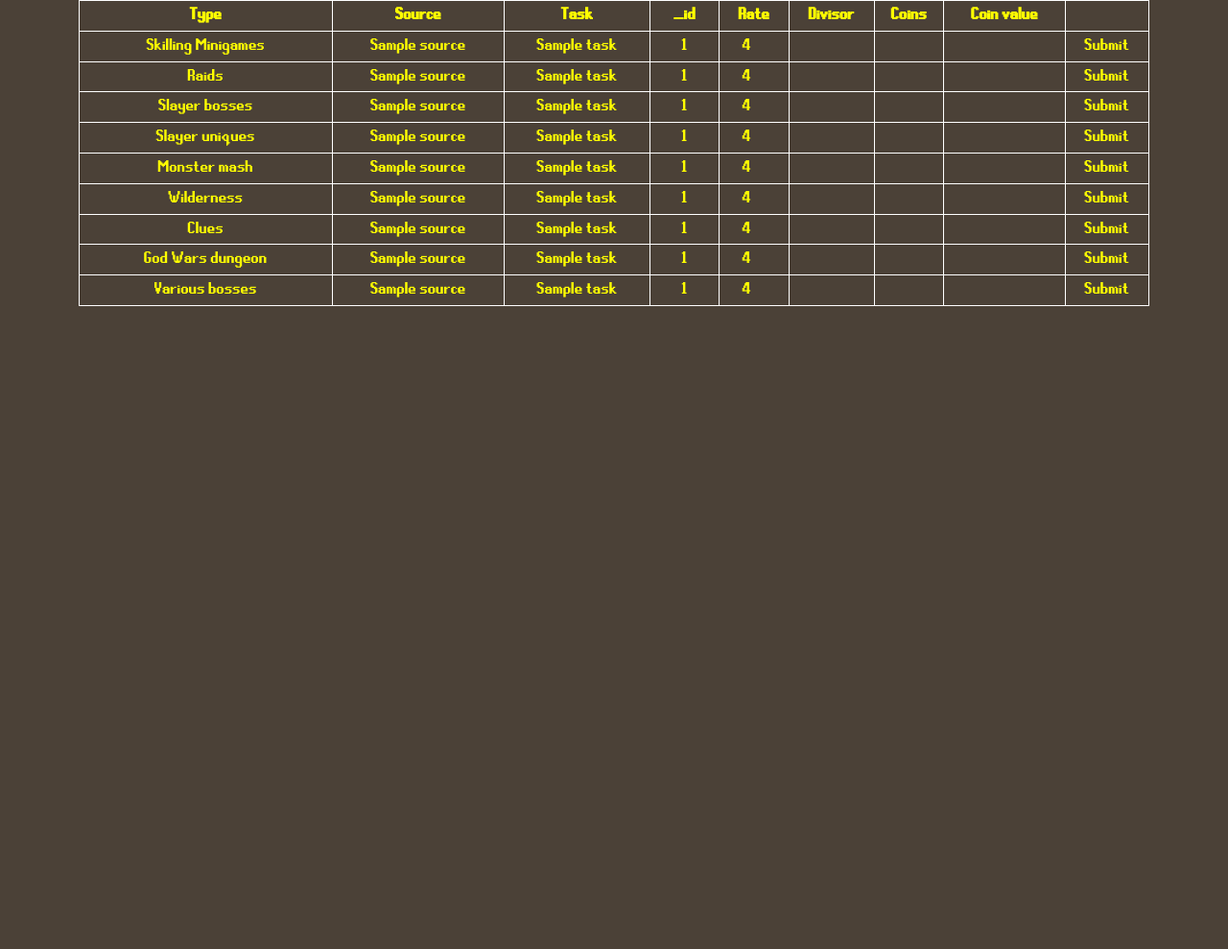
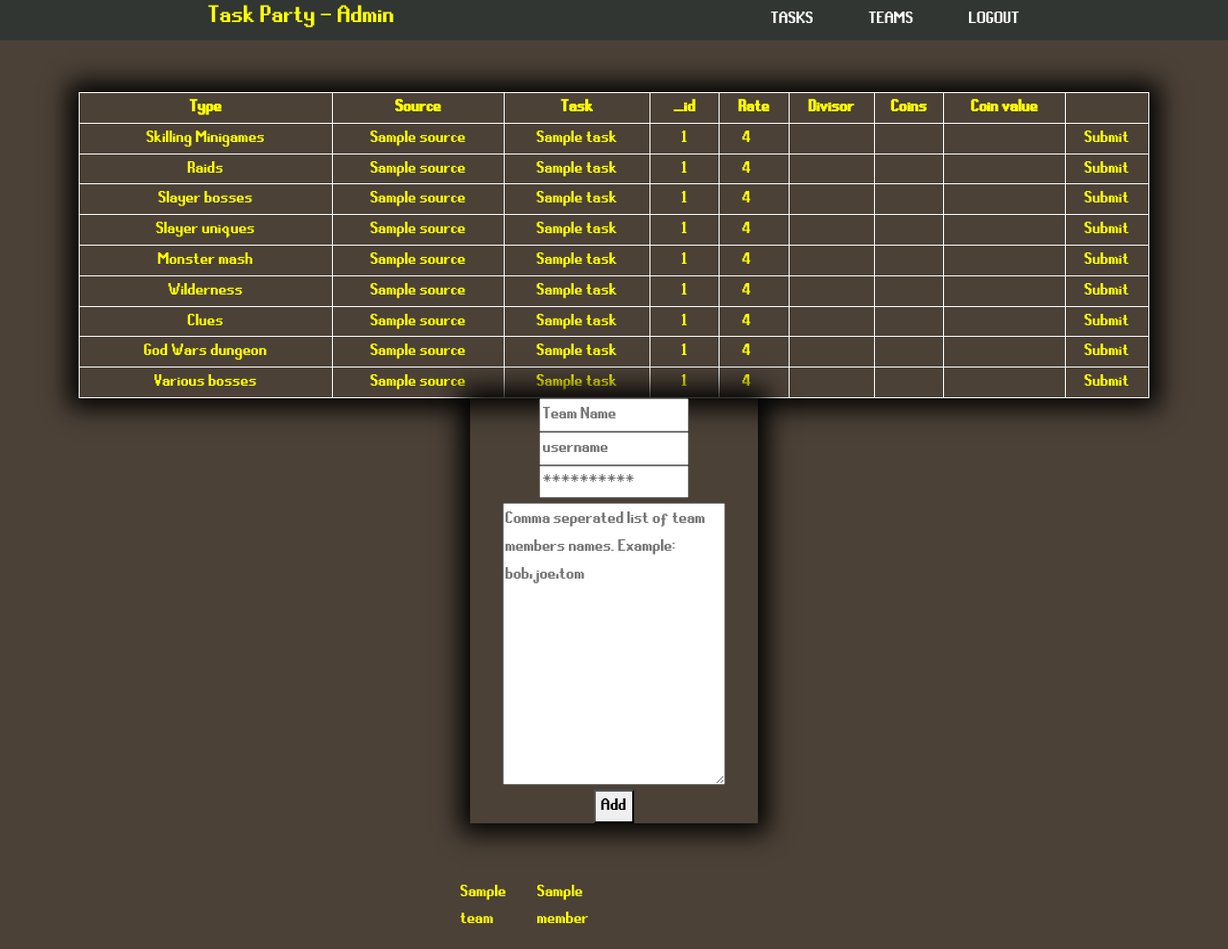
Before and after one commit to mgerni/Clan-Event, a Flask app: page /event/admin/ in a window 1280 px wide. Shown: the whole page at 96% size. Before the commit the page ends 319 px from the top, so only its background shows below. Run offline with Flask 2, Linux system fonts and the light colour scheme; the visitor is signed in with stand-in values (Sample User, id 1); a database or web service that is not in the repository returns one stand-in record (values such as "Sample title"); some libraries are stand-ins or nearby versions.

Commit message:
admin panel tasks/teams/

```diff
--- a/app.py
+++ b/app.py
@@ -1,14 +1,13 @@
 from flask import Flask, render_template, request, session, redirect
-import bcrypt
 from functools import wraps
 import pymongo
 from event.board import all_tiles
-from event import login_db, tasks_db
+from event import login_db, tasks_db, teams__db
 
 
 
 app = Flask(__name__)
-app.config['SECRET_KEY'] = "verysecret"
+app.config['SECRET_KEY'] = 'verysecret'
 
 
 MONGO_URI = 'mongodb://localhost:27017/'
@@ -17,6 +16,7 @@ db_client = pymongo.MongoClient(MONGO_URI)
 db = db_client["ClanEvent"]
 master_coll = db["MASTER"]
 game_coll = db["GAME"]
+
 
 def admin_required(f):
     @wraps(f)
@@ -27,20 +27,43 @@ def admin_required(f):
             return redirect('/event/admin/login/')
     return wrap
 
+
+def event_login_required(f):
+    @wraps(f)
+    def wrap(*args, **kwargs):
+        if 'team_logged_in' in session:
+            return f(*args, **kwargs)
+        else:
+            return redirect('/event/login/')
+    return wrap
+
 @app.route('/')
 def index():
     return redirect("event")
 
+@app.route('/event/login/', methods=['GET', 'POST'])
+def event_login():
+    if request.method == 'POST':
+        username = request.form['username']
+        password = request.form['password']
+        if login_db.event_login(username, password, 'TEAMS'):
+            session["team_logged_in"] = True
+            session["team_username"] = username
+            return redirect("/event/")
+    return render_template('event_team_login.html')
+
 @app.route('/event/')
+@event_login_required
 def event():
     return render_template("clan_event.html", all_tiles=all_tiles)
+
 
 @app.route('/event/admin/login/', methods=['GET', 'POST'])
 def admin_login():
     if request.method == 'POST':
         username = request.form['username']
         password = request.form['password']
-        if login_db.admin_login(username, password):
+        if login_db.event_login(username, password, 'LOGIN'):
             session["admin_logged_in"] = True
             session["admin_username"] = username
             return redirect("/event/admin/")
@@ -69,10 +92,21 @@ def admin_panel():
         divisor = int(divisor)
         coins = int(coins)
         coinvalue = int(coinvalue)
+
         tasks_db.update_task(task_type, task_id, rate, divisor, coins, coinvalue)
 
     tasks = tasks_db.get_tasks()
-    return render_template("clan_event_admin_panel.html", tasks=tasks)
+    teams = teams__db.get_teams()
+    return render_template('clan_event_admin_panel.html', tasks=tasks, teams=teams)
 
+@app.route('/event/admin/add_team/', methods=['POST'])
+@admin_required
+def add_team():
+    team_name = request.form['team_name']
+    username = request.form['username']
+    password = request.form['password']
+    members = request.form['members'].split(',')
+    teams__db.create_team(team_name, members, username, password)
+    return redirect('/event/admin/')
 if __name__ == "__main__":
     app.run(host='0.0.0.0', debug=True)
--- a/event/login_db.py
+++ b/event/login_db.py
@@ -3,14 +3,14 @@ import bcrypt
 
 MONGO_URI = 'mongodb://localhost:27017/'
 db_client = pymongo.MongoClient(MONGO_URI)
-db = db_client["ClanEvent"]
+db = db_client['ClanEvent']
 
-login_coll = db["LOGIN"]
 
-def admin_login(username: str, password: str) -> bool:
-    user_lookup = login_coll.find_one({"username": username})
+def event_login(username: str, password: str, collection: str) -> bool:
+    coll = db[collection]
+    user_lookup = coll.find_one({'username': username})
     if user_lookup:
-        hashed_pass = user_lookup["hash_pass"]
+        hashed_pass = user_lookup['hash_pass']
         password = password.encode('utf-8')
         if bcrypt.checkpw(password, hashed_pass):
             return True
--- /dev/null
+++ b/event/teams__db.py
@@ -0,0 +1,25 @@
+import pymongo
+import bcrypt
+
+
+MONGO_URI = 'mongodb://localhost:27017/'
+db_client = pymongo.MongoClient(MONGO_URI)
+db = db_client['ClanEvent']
+
+master_coll = db['MASTER']
+teams_coll = db["TEAMS"]
+
+
+def create_team(name: str, members: list, username: str, password: str) -> None:
+    copy_master = master_coll.find_one({'Name': 'MASTER'})
+    del copy_master["_id"]
+    new_team = copy_master
+    new_team["Name"] = name
+    for member in members:
+        new_team["members"].append(member)
+    new_team["username"] = username.lower()
+    new_team["hash_pass"] = bcrypt.hashpw(password.encode('utf-8'), bcrypt.gensalt())
+    teams_coll.insert_one(new_team)
+
+def get_teams() -> list:
+    return teams_coll.find()
--- a/static/clan_style.css
+++ b/static/clan_style.css
@@ -1,10 +1,5 @@
 body{
-    /* padding: 10px; */
     margin: 0;
-    /* box-sizing: border-box; */
-    /* display: flex; */
-    /* gap: 10px; */
-    /* min-height: 100vh; */
     background-color: rgb(75,65,55);
 }
 
@@ -277,6 +272,10 @@ svg {
 
 }
 
+table {
+    box-shadow: 0px 0px 25px 10px black;
+}
+
 table, th, td {
     border: white 1px solid;
     text-align: center;
@@ -294,3 +293,185 @@ table, th, td {
 .disabled {
     pointer-events: none;
 }
+
+
+
+/* nav style */
+
+header {
+    background: rgba(46, 53, 51, 0.85);
+    text-align: center;
+    position: fixed;
+    z-index: 999;
+    width: 100%;
+}
+
+.nav-toggle {
+    display: none;
+}
+
+.nav-toggle-label {
+    position: absolute;
+    top: 0;
+    left: 0;
+    margin-left: 1em;
+    height: 100%;
+    display: flex;
+    align-items: center;
+}
+
+.nav-toggle-label span,
+.nav-toggle-label span::before,
+.nav-toggle-label span::after {
+    display: block;
+    background: wheat;
+    height: 2px;
+    width: 2em;
+    border-radius: 2px;
+    position: relative;
+}
+
+.nav-toggle-label span::before,
+.nav-toggle-label span::after {
+    content: '';
+    position: absolute;
+}
+
+.nav-toggle-label span::before {
+    bottom: 7px;
+}
+
+.nav-toggle-label span::after {
+    top: 7px;
+}
+
+
+nav {
+    position: absolute;
+    text-align: left;
+    top: 100%;
+    left: 0;
+    background: rgba(46, 53, 51, 0.85);
+    width: 100%;
+    transform: scale(1, 0);
+    transform-origin: top;
+    transition: transform 400ms ease-in-out;
+
+}
+
+nav ul {
+    margin: 0;
+    padding: 0;
+    list-style: none;
+}
+
+nav li {
+    margin-bottom: 1em;
+    margin-left: 1em;
+}
+
+nav a {
+    color: white;
+    text-decoration: none;
+    font-size: 1.2rem;
+    text-transform: uppercase;
+    opacity: 0;
+    transition: opacity 150ms ease-in-out;
+}
+
+
+.nav-toggle:checked ~ nav {
+    transform: scale(1, 1);
+}
+
+.nav-toggle:checked ~ nav a {
+    opacity: 1;
+    transition: opacity 250ms ease-in-out 250ms;
+}
+
+@media screen and (min-width: 800px) {
+    .nav-toggle-label {
+        display: none;
+    }
+
+    header {
+        display: grid;
+        grid-template-columns: 1fr auto minmax(600px, 3fr) 1fr;
+    }
+
+    .logo {
+        grid-column: 2 / 3;
+    }
+
+    nav {
+        all: unset;
+        grid-column: 3 / 4;
+        display: flex;
+        justify-content: flex-end;
+        align-items: center;
+
+    }
+
+    nav a {
+        opacity: 1;
+        position: relative;
+    }
+    nav ul {
+        display: flex;
+        justify-content: flex-end;
+    }
+
+    nav li {
+        margin-left: 3em;
+        margin-bottom: 0;
+    }
+
+    nav a::before {
+        content: '';
+        display: block;
+        height: 5px;
+        background: black;
+        position: absolute;
+        top: -.75em;
+        left: 0;
+        right: 0;
+        transform: scale(0, 1);
+        transition: transform ease-in-out 250ms;
+    }
+
+    nav a:hover::before {
+        transform: scale(1, 1);
+    }
+
+}
+
+.team-container {
+    display: flex;
+    justify-content: center;
+    align-items: center;
+    /* box-shadow: 0px 0px 25px 10px black; */
+
+}
+
+.add-team {
+    display: grid;
+    grid-template-columns: 300px;
+    row-gap: 5px;
+    box-shadow: 0px 0px 25px 10px black;
+    justify-items: center;
+
+}
+
+.teamForm {
+    display: grid;
+    justify-items: center;
+}
+
+.teams-box {
+
+    display: grid;
+    grid-template-columns: repeat(4, 5rem);
+    /* box-shadow: 0px 0px 25px 10px black; */
+    justify-items: center;
+    justify-content: center;
+}
--- /dev/null
+++ b/static/js/clan-admin.js
@@ -0,0 +1,14 @@
+
+$(document).ready(function() {
+    $(document).on('click', '.teamButton', function(){
+      $('#taskTable').fadeOut(1000);
+      $(".teams").fadeIn(3000);
+    });
+  });
+
+  $(document).ready(function() {
+    $(document).on('click', '.taskButton', function(){
+      $(".teams").fadeOut(1000);
+      $('#taskTable').fadeIn(3000);
+    });
+  });
--- a/templates/base_clan_event.html
+++ b/templates/base_clan_event.html
@@ -14,7 +14,7 @@
 "https://cdnjs.cloudflare.com/ajax/libs/popper.js/1.16.0/umd/popper.min.js">
     </script>
 	<script src="https://cdn.jsdelivr.net/npm/bootstrap@5.0.2/dist/js/bootstrap.bundle.min.js" integrity="sha384-MrcW6ZMFYlzcLA8Nl+NtUVF0sA7MsXsP1UyJoMp4YLEuNSfAP+JcXn/tWtIaxVXM" crossorigin="anonymous"></script>
-	<script src="/static/js/lazysizes.min.js" async=""></script>
+	<!-- <script src="/static/js/lazysizes.min.js" async=""></script> -->
 	<link rel="stylesheet" href="https://cdn.jsdelivr.net/npm/bootstrap-icons@1.7.2/font/bootstrap-icons.css">
 	<link rel="stylesheet" href="/static/clan_style.css">
 	<script src="{{ url_for('static', filename='js/leader-line.min.js') }}"></script>
@@ -22,7 +22,7 @@
 
 {% block context %}{% endblock %}
 
-<script src="{{ url_for('static', filename='js/clan.js') }}"></script>
+
 
 <div class="modal fade " id="staticBackdrop-import" data-bs-backdrop="static" data-bs-keyboard="false" tabindex="-1" aria-labelledby="staticBackdropLabel" aria-hidden="true">
 	<div class="modal-dialog modal-dialog-centered modal-dialog-scrollable">
--- a/templates/clan_event.html
+++ b/templates/clan_event.html
@@ -611,3 +611,5 @@ Clan Event Board
 
 
 {% endblock %}
+
+<script src="{{ url_for('static', filename='js/clan.js') }}"></script>
--- a/templates/clan_event_admin_panel.html
+++ b/templates/clan_event_admin_panel.html
@@ -7,8 +7,30 @@ Clan Event - Admin Panel
 {% block context %}
 
 <body>
+    <header class="rsText">
+        <h3 class="logo">Task Party - Admin</h3>
+        <input type="checkbox" id="nav-toggle" class="nav-toggle">
+        <nav>
+            <ul>
+                <li><a href="#" class="taskButton">Tasks</a></li>
+                <li><a href="#" class="teamButton">Teams</a></li>
+                <li><a href="/event/admin/logout/">Logout</a></li>
+            </ul>
+        </nav>
+        <label for="nav-toggle" class="nav-toggle-label">
+            <span></span>
+        </label>
+    </header>
+
+    <br>
+    <br>
+    <br>
+    <br>
+
+
+
     <div class="container rsText">
-        <table style="width: 100%;">
+        <table style="width: 100%;" id="taskTable">
             <tr>
                 <th>Type</th>
                 <th>Source</th>
@@ -167,11 +189,47 @@ Clan Event - Admin Panel
 
 
         </table>
+            <div class="teams">
+                <div class="team-container">
+                    <div class="add-team">
+                        <form action="/event/admin/add_team/" method="POST" id="teamForm" class="teamForm">
+                            <input type="text" name="team_name" placeholder="Team Name">
+                            <input type="text" name="username" id="username" placeholder="username">
+                            <input type="password" name="password" id="password" placeholder="**********">
+                        </form>
+                        <textarea name="members" id="members" cols="30" rows="10" form="teamForm" placeholder="Comma seperated list of team members names. Example: bob,joe,tom"></textarea>
+                        <button form="teamForm">Add</button>
+                    </div>
+                </div>
+
+
+                <br>
+                <br>
+
+                <div class="teams-box">
+                    {% for team in teams %}
+
+                            <p>{{team['Name']}}</p>
+                            {% for member in team["members"] %}
+                            <p>{{member}}</p>
+                            {% endfor %}
+
+                    {% endfor %}
+                </div>
+            </div>
+
+
+
+
+
+
+
+
 
     </div>
 </body>
 
 
-
+<script src="{{ url_for('static', filename='js/clan-admin.js') }}"></script>
 
 {% endblock %}
```
Also changed, not shown: event/tasks_db.py (+19 -19 lines), static/js/clan.js (+45 -62 lines), templates/event_team_login.html (added, +28 -0 lines).
